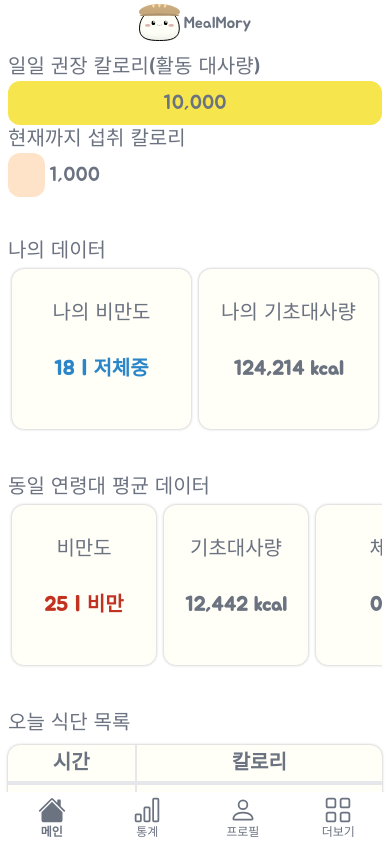
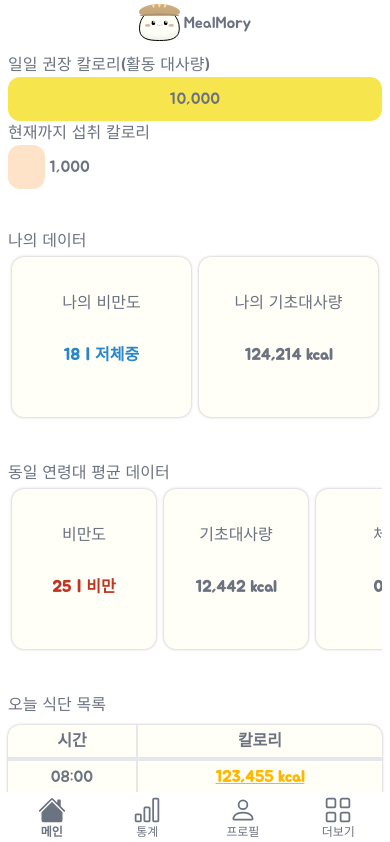
Before and after one commit to mealmory/mealmory_fe, a Next.js app: page /home in a window 390 px wide. Shown: the top 842 px of the page. Built offline with nearby package versions, Linux system fonts and the light colour scheme.

Commit message:
main 페이지 text size 수정

```diff
--- a/src/app/(main)/layout.tsx
+++ b/src/app/(main)/layout.tsx
@@ -9,7 +9,7 @@ export default function MainLayout({
   return (
     <div className="w-full min-h-screen relative sm:pl-40 sm:pt-0 sm:pb-0 pt-[45px] pb-[55px]">
       <Header />
-      <main className="h-full w-full text-xl sm:text-base">{children}</main>
+      <main className="h-full w-full">{children}</main>
       <Footer />
     </div>
   );
```
